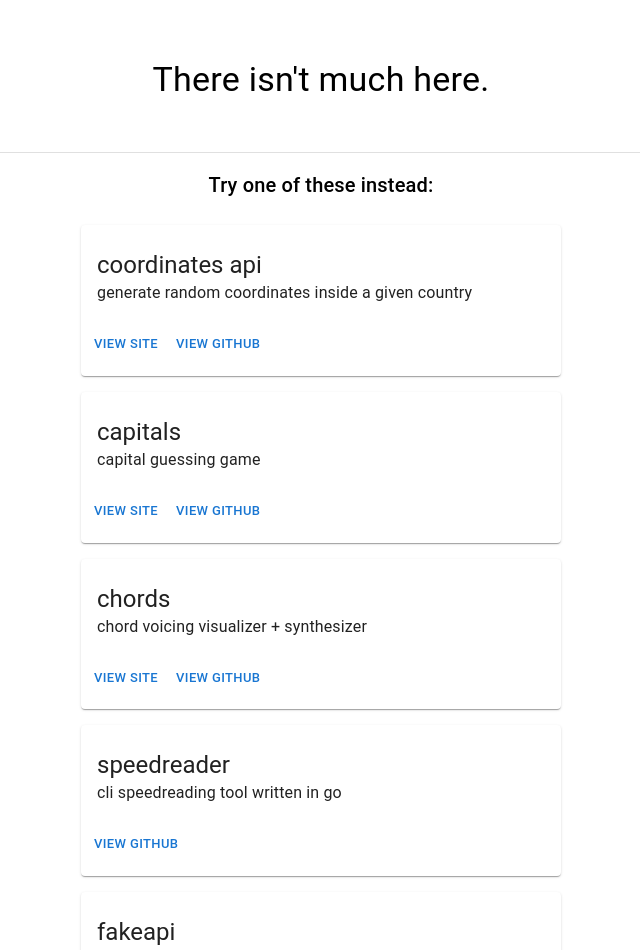
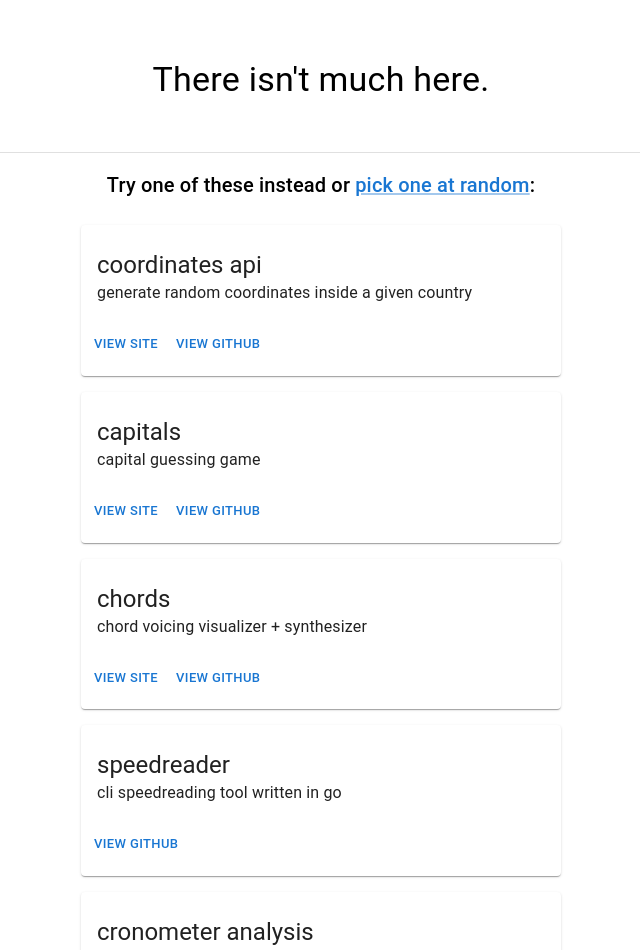
Before and after one commit to jonh-a/home, a React (Create React App) app: page / in a window 1280 px wide. Shown: the top 950 px of the page, without its empty margins (319-959 px from the left). Built offline with nearby package versions, Linux system fonts and the light colour scheme.

Commit message:
add random site

```diff
--- a/src/App.js
+++ b/src/App.js
@@ -1,4 +1,4 @@
-import React from 'react'
+import React, { useState } from 'react'
 import styled from 'styled-components'
 import Box from '@mui/material/Box';
 import Divider from '@mui/material/Divider';
@@ -53,6 +53,11 @@ const sites = [
     title: 'speedreader',
     description: 'cli speedreading tool written in go',
     github: 'https://github.com/jonh-a/speedreader'
+  },
+  {
+    title: 'cronometer analysis',
+    description: 'cli tool for analyzing cronometer data',
+    github: 'https://github.com/jonh-a/cronometer-analysis'
   },
   {
     title: 'fakeapi',
@@ -121,7 +126,20 @@ const AppItem = ({ app }) => (
   </Flexbox>
 )
 
-const App = () => (
+const App = () => {
+  const [randomSite, setRandomSite] = useState(() => {
+    const site = sites[Math.floor(Math.random() * sites.length)]
+    return site.url || site.github
+  })
+
+  const pickRandomSite = () => {
+    const site = sites[Math.floor(Math.random() * sites.length)]
+    const newSite = site.url || site.github
+    setRandomSite(newSite)
+    return newSite
+  }
+
+  return (
     <Box>
       <Header variant='h4'>There isn't much here.</Header>
 
@@ -130,7 +148,19 @@ const App = () => (
       <Flexbox>
         <Flexbox sx={{ width: '100%', padding: '1em' }}>
           <Typography variant='h6'>
-          Try one of these instead:
+            {'Try one of these instead or '}
+            <Link
+              href={randomSite}
+              onClick={(e) => {
+                e.preventDefault()
+                const newSite = pickRandomSite()
+                window.open(newSite, '_blank', 'noopener,noreferrer')
+              }}
+              target="_blank"
+              rel="noopener noreferrer"
+            >
+              pick one at random
+            </Link>:
           </Typography>
         </Flexbox>
 
@@ -142,5 +172,6 @@ const App = () => (
       </Flexbox>
     </Box>
   )
+}
 
 export default App
```
Lines whose indentation alone changed are shown as unchanged.
